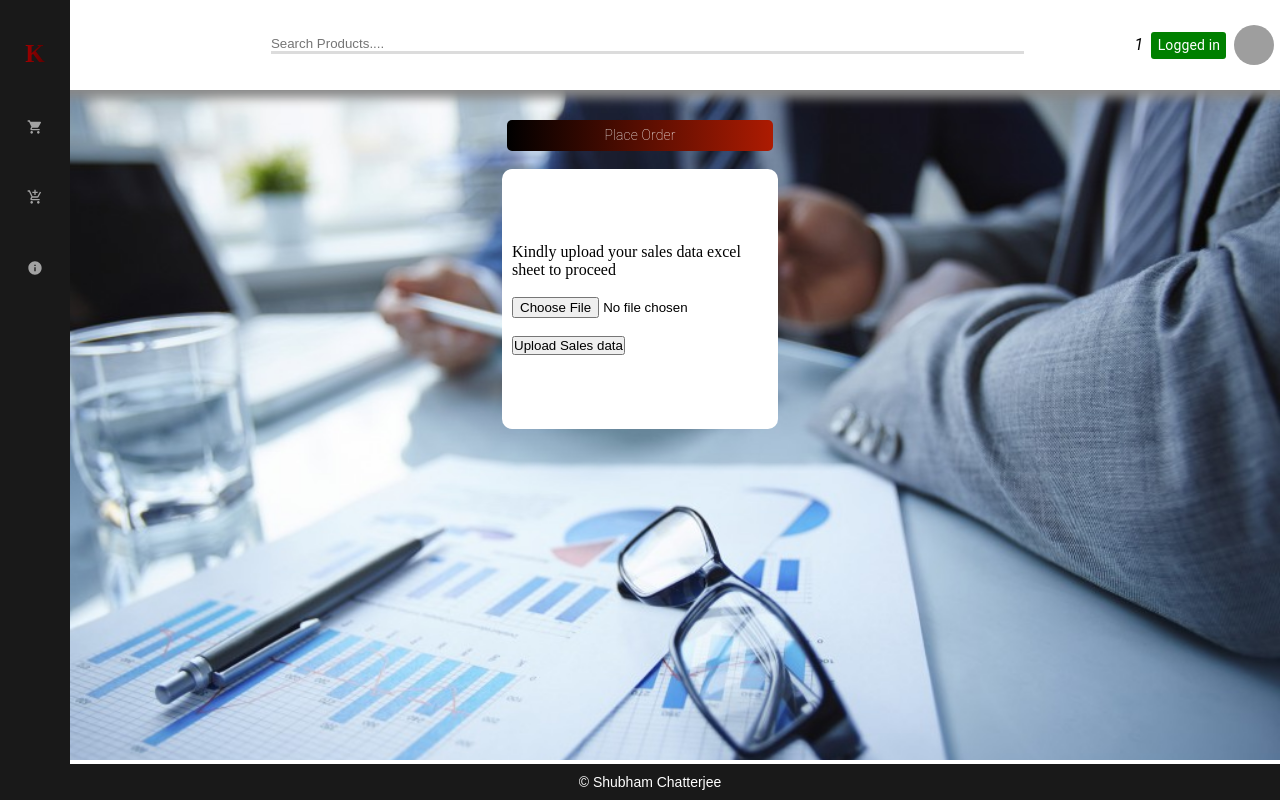
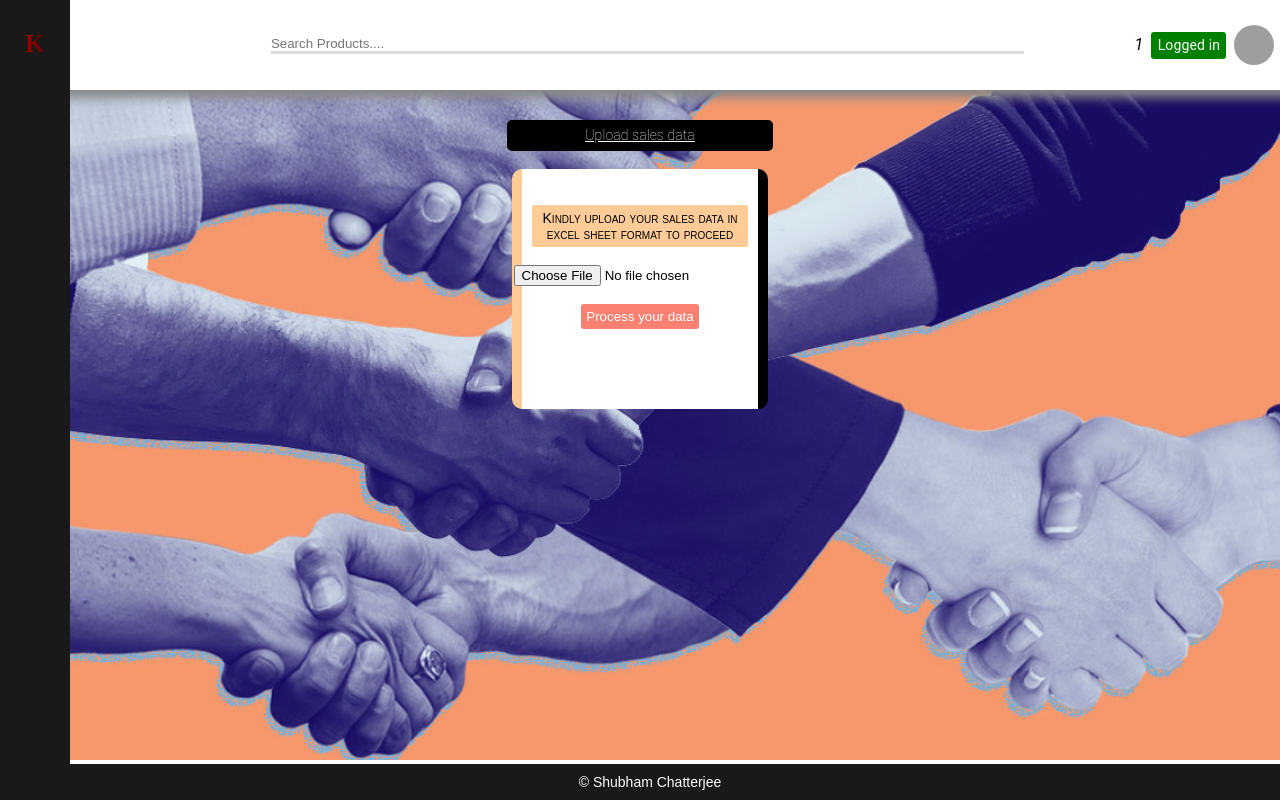
Before and after one commit to thenightking-94/sales-order, a React (Create React App) app: page /dashboard/1 in a window 1280 px wide. Built offline with nearby package versions, Linux system fonts and the light colour scheme; grey boxes are pictures that could not be loaded.

Commit message:
code updates

```diff
--- a/src/CSS/BodyElements.css
+++ b/src/CSS/BodyElements.css
@@ -1,5 +1,5 @@
 .typo_body {
-  background-image: linear-gradient(to left, #ad1b02, black);
+  background-color: black;
   color: white;
   padding: 5px;
   font-size: 14px !important;
@@ -16,6 +16,7 @@
   height: 80vh;
 }
 .salesdata_block {
+  box-sizing: border-box;
   background-color: white;
   width: 20%;
   height: 30vh;
@@ -24,5 +25,30 @@
   display: flex;
   flex-direction: column;
   justify-content: center;
-  align-items: flex-start;
+  align-items: center;
+  border-left: 10px solid #ffcc98;
+  border-right: 10px solid black;
 }
+#para_typo {
+  text-align: center;
+  font-size: 14px;
+  font-family: Arial, Helvetica, sans-serif;
+  font-variant: small-caps;
+  padding: 5px;
+  border-radius: 2px;
+  background-color: #ffcc98;
+  margin-top: -45px;
+}
+input[class="process_btn"] {
+  background-color: salmon;
+  border: none;
+  padding: 5px;
+  border-radius: 3px;
+  cursor: pointer;
+  color: white;
+  outline: none;
+}
+input[class="process_btn"]:hover {
+  background-color: black;
+  box-shadow: 5px 8px 10px #888;
+}
--- a/src/Components/Dashboard.js
+++ b/src/Components/Dashboard.js
@@ -1,4 +1,4 @@
-import React, { useState } from 'react';
+import React, { useEffect, useState } from 'react';
 import XLSX from 'xlsx';
 import { make_cols } from './MakeColumns';
 import { SheetJSFT } from './types';
@@ -12,7 +12,10 @@ import InfoIcon from '@material-ui/icons/Info';
 
 const Dashboard = (props) => {
     const [hover_on, sethover] = useState(false);
-
+    const [uploadComplete, setComplete] = useState(false);
+    const [file, setfile] = useState({});
+    const [data, setdata] = useState([]);
+    const [cols, setcols] = useState([]);
 
     const logout_option = () => {
         window.location.assign('/logout');
@@ -32,14 +35,52 @@ const Dashboard = (props) => {
         }
         return val;
     }
-    const handleChange = () => {
 
+
+
+    useEffect(() => {
+        if (data.length > 0 && cols.length > 0 && uploadComplete)
+            localStorage.setItem('items', JSON.stringify(data));
+        console.log(data)
+    }, [data, cols, uploadComplete])
+
+    const handleChange = (e) => {
+        const files = e.target.files;
+        if (files && files[0])
+            setfile(files[0]);
     }
     const handleFile = () => {
+        /* Boilerplate to set up FileReader */
+        const reader = new FileReader();
+        const rABS = !!reader.readAsBinaryString;
 
+        reader.onload = (e) => {
+            /* Parse data */
+            const bstr = e.target.result;
+            const wb = XLSX.read(bstr, { type: rABS ? 'binary' : 'array', bookVBA: true });
+            /* Get first worksheet */
+            const wsname = wb.SheetNames[0];
+            const ws = wb.Sheets[wsname];
+            /* Convert array of arrays */
+            const data = XLSX.utils.sheet_to_json(ws);
+            /* Update state */
+            setdata(data);
+            setcols(make_cols(ws['!ref']));
+            setComplete(true)
+        };
+
+        if (rABS) {
+            reader.readAsBinaryString(file);
+        } else {
+            reader.readAsArrayBuffer(file);
+        };
     }
+
+
+
     return (
         <div className='background_body'>
+
             <div id='nav'>
                 <input className='searchBox' type='text' placeholder='Search Products....' />
 
@@ -57,21 +98,27 @@ const Dashboard = (props) => {
 
             <div className='sidebar'>
                 <div id='upper_icons'>
-                    <span className="btn_icons"  >
+                    <span style={uploadComplete ? {} : { position: 'fixed', top: '20px' }} className="btn_icons"  >
                         <p className="icon_upper_main" >K</p>
                     </span>
-                    <span className="btn_icons"  >
+                    {
+                        data && uploadComplete && <span className="btn_icons"  >
                             <ShoppingCartIcon className="icon_upper" />
                             <p id='side_icon'>Cart</p>
                         </span>
-                    <span className="btn_icons"  >
+                    }
+                    {
+                        data && uploadComplete && <span className="btn_icons"  >
                             <AddShoppingCartIcon className="icon_upper" />
                             <p id='side_icon'>Add to Cart</p>
                         </span>
-                    <span className="btn_icons" >
+                    }
+                    {
+                        data && uploadComplete && <span className="btn_icons" >
                             <InfoIcon className="icon_upper" />
                             <p id='side_icon'>Info</p>
                         </span>
+                    }
                 </div>
             </div>
 
@@ -84,7 +131,7 @@ const Dashboard = (props) => {
 
             <div className='main_body'>
                 <div className='flexAdder'>
-                    <Typography className='typo_body' > Place Order</Typography>
+                    <Typography className='typo_body' ><u> {uploadComplete ? 'Place Order' : 'Upload sales data'}</u></Typography>
                 </div>
 
                 <br />
@@ -92,13 +139,14 @@ const Dashboard = (props) => {
                 <div className='flexAdder'>
                     <div className='salesdata_block'>
                         <p id='para_typo'>
-                            Kindly upload your sales data excel sheet to proceed
+                            Kindly upload your sales data in excel sheet format to proceed
                         </p>
-                        <br/>
-                        <input type="file" className="form-control" id="file" accept={SheetJSFT} onChange={handleChange} />
+                        <br />
+                        <input type="file" className="form-control file_loader" id="file" accept={SheetJSFT} onChange={handleChange} />
                         <br />
                         <input type='submit'
-                            value="Upload Sales data"
+                            className='process_btn'
+                            value="Process your data"
                             onClick={handleFile} />
                     </div>
 
```
Also changed, not shown: src/assets/bgimg.jpg, 1 other file (tests, documents, lock files or other folders). Lines whose indentation alone changed are shown as unchanged.
